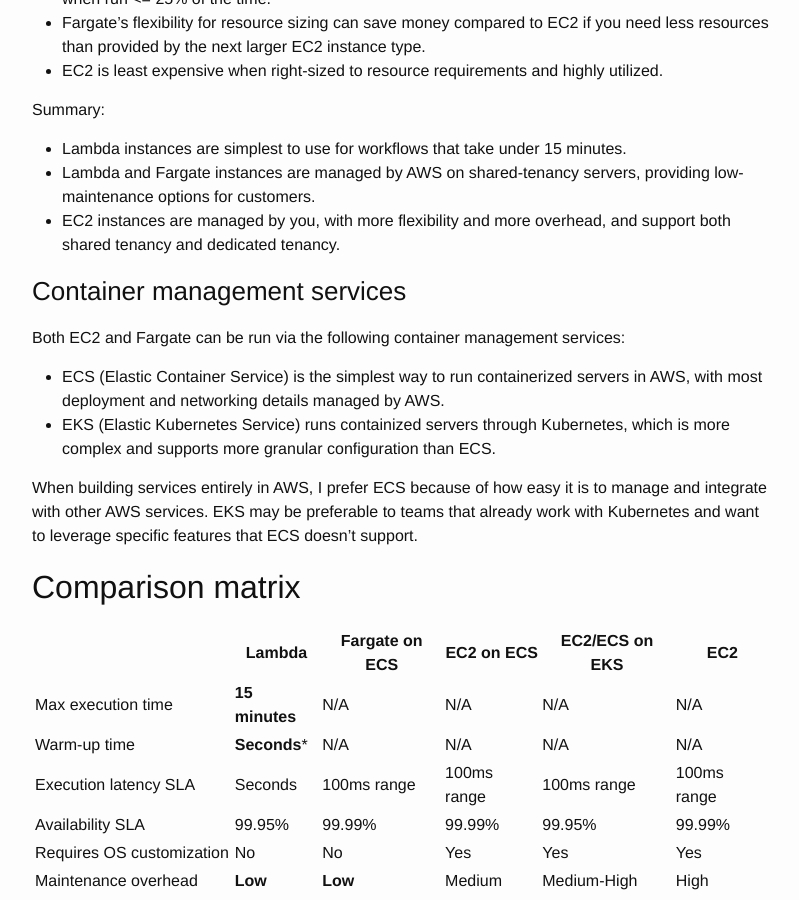
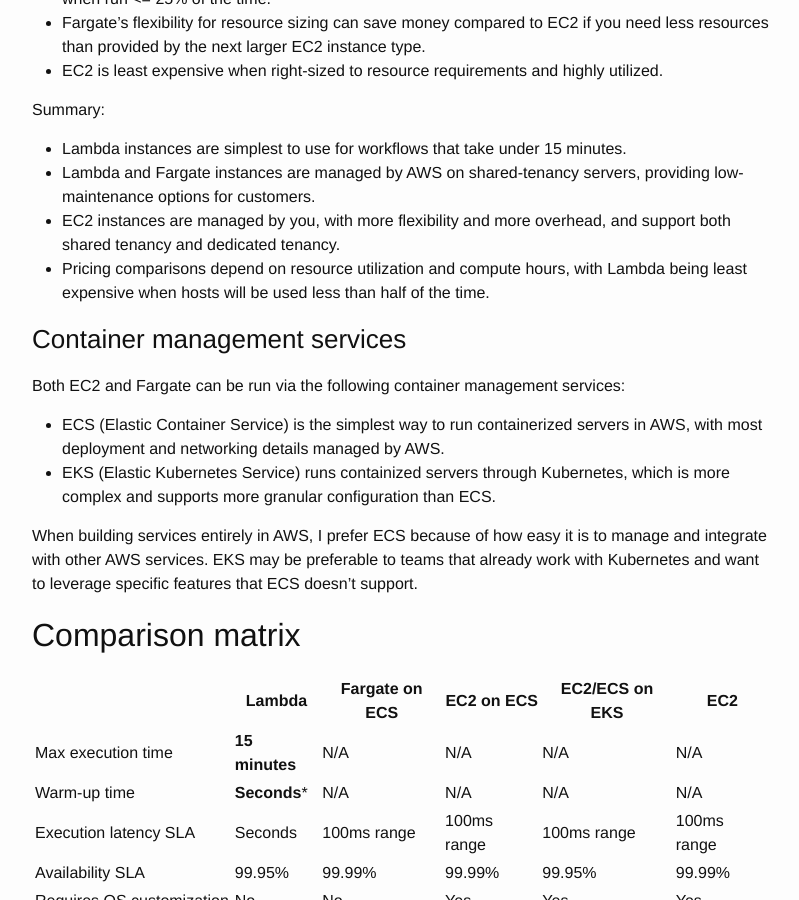
Before and after one commit to msayson/msayson.github.io, a Jekyll site: the page built from _posts/2023-04-27-aws-compute-options.markdown, in a window 1280 px wide and 900 px high, scrolled down 1372 px. Shown: the whole window, without its empty margins (238-1037 px from the left). Built offline with Jekyll 4.4.1, drawn with Linux system fonts in a browser that asks for light colours.

Commit message:
Added pricing note

```diff
--- a/_posts/2023-04-27-aws-compute-options.markdown
+++ b/_posts/2023-04-27-aws-compute-options.markdown
@@ -43,6 +43,7 @@
 * Lambda instances are simplest to use for workflows that take under 15 minutes.
 * Lambda and Fargate instances are managed by AWS on shared-tenancy servers, providing low-maintenance options for customers.
 * EC2 instances are managed by you, with more flexibility and more overhead, and support both shared tenancy and dedicated tenancy.
+* Pricing comparisons depend on resource utilization and compute hours, with Lambda being least expensive when hosts will be used less than half of the time.
 
 ### Container management services
 Both EC2 and Fargate can be run via the following container management services:
```
